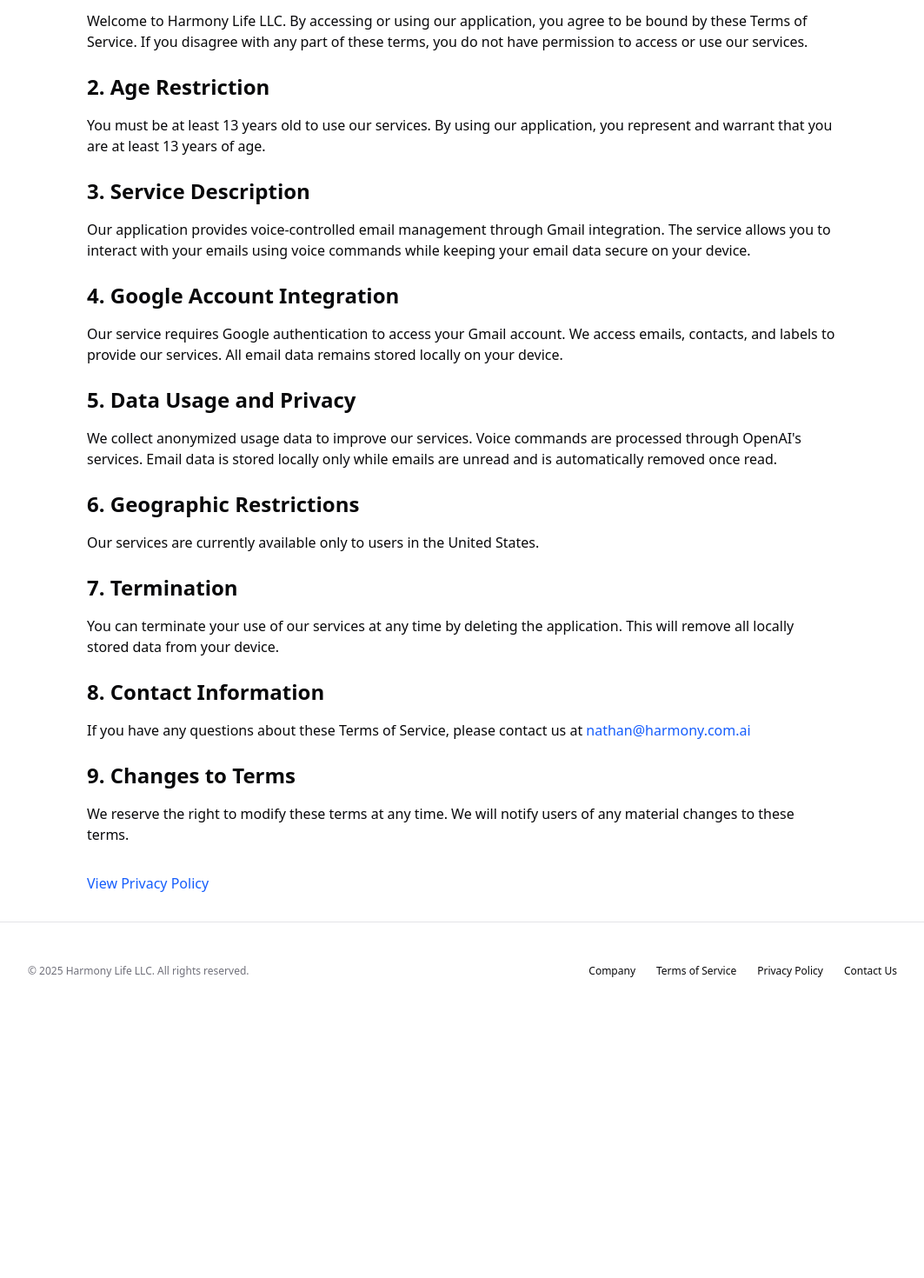
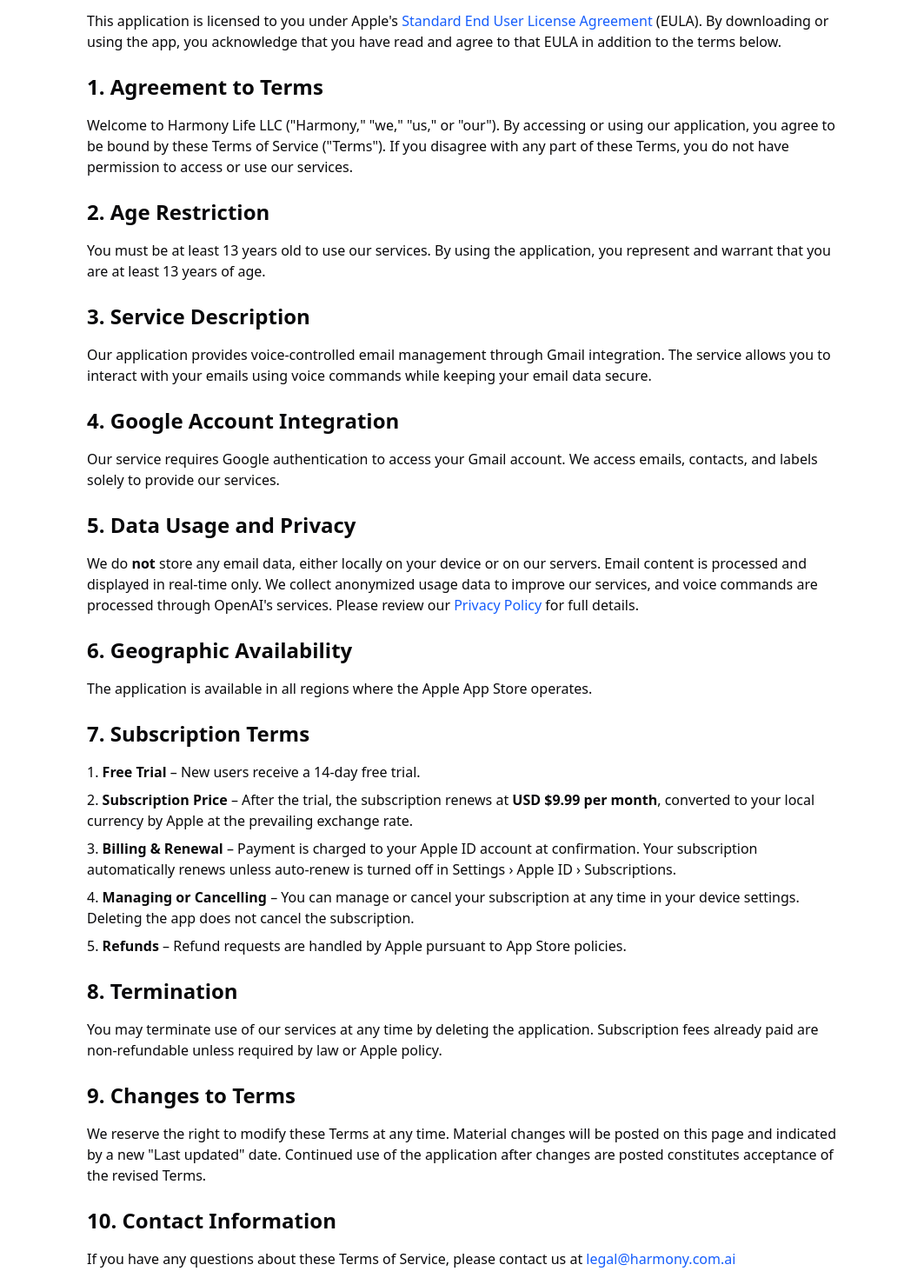
Before and after one commit to nathancovey/useharmony.com, a Next.js app: page /terms in a window 1280 px wide. Shown: the part 240-1710 px from the top of the page at 87% size, without its empty margins (108-1171 px from the left). Before the commit the page ends 1413 px from the top, so only its background shows below. Built offline with nearby package versions, Linux system fonts and the light colour scheme.

Commit message:
update terms

```diff
--- a/app/terms/page.tsx
+++ b/app/terms/page.tsx
@@ -24,77 +24,107 @@
   return (
     <div className="container max-w-4xl mx-auto px-4 py-8">
       <h1 className="text-3xl font-bold mb-4">Terms of Service</h1>
-      <p className="text-gray-500 mb-8">Last updated: May 13, 2025</p>
+      <p className="text-gray-500 mb-8">Last updated: June 25, 2025</p>
 
       <div className="space-y-6">
         <section>
+          <h2 className="text-2xl font-semibold mb-4">0. End-User License</h2>
+          <p className="mb-4">
+            This application is licensed to you under Apple&apos;s{' '}
+            <a href="https://www.apple.com/legal/internet-services/itunes/dev/stdeula/" target="_blank" className="text-blue-600 hover:underline">
+              Standard End User License Agreement
+            </a>{' '}
+            (EULA). By downloading or using the app, you acknowledge that you have read and agree to that EULA in addition to the terms below.
+          </p>
+        </section>
+
+        <section>
           <h2 className="text-2xl font-semibold mb-4">1. Agreement to Terms</h2>
           <p className="mb-4">
-            Welcome to Harmony Life LLC. By accessing or using our application, you agree to be bound by these Terms of Service. If you disagree with any part of these terms, you do not have permission to access or use our services.
+            Welcome to Harmony Life LLC (&quot;Harmony,&quot; &quot;we,&quot; &quot;us,&quot; or &quot;our&quot;). By accessing or using our application, you agree to be bound by these Terms of Service (&quot;Terms&quot;). If you disagree with any part of these Terms, you do not have permission to access or use our services.
           </p>
         </section>
 
         <section>
           <h2 className="text-2xl font-semibold mb-4">2. Age Restriction</h2>
           <p className="mb-4">
-            You must be at least 13 years old to use our services. By using our application, you represent and warrant that you are at least 13 years of age.
+            You must be at least 13 years old to use our services. By using the application, you represent and warrant that you are at least 13 years of age.
           </p>
         </section>
 
         <section>
           <h2 className="text-2xl font-semibold mb-4">3. Service Description</h2>
           <p className="mb-4">
-            Our application provides voice-controlled email management through Gmail integration. The service allows you to interact with your emails using voice commands while keeping your email data secure on your device.
+            Our application provides voice-controlled email management through Gmail integration. The service allows you to interact with your emails using voice commands while keeping your email data secure.
           </p>
         </section>
 
         <section>
           <h2 className="text-2xl font-semibold mb-4">4. Google Account Integration</h2>
           <p className="mb-4">
-            Our service requires Google authentication to access your Gmail account. We access emails, contacts, and labels to provide our services. All email data remains stored locally on your device.
+            Our service requires Google authentication to access your Gmail account. We access emails, contacts, and labels solely to provide our services.
           </p>
         </section>
 
         <section>
           <h2 className="text-2xl font-semibold mb-4">5. Data Usage and Privacy</h2>
           <p className="mb-4">
-            We collect anonymized usage data to improve our services. Voice commands are processed through OpenAI&apos;s services. Email data is stored locally only while emails are unread and is automatically removed once read.
+            We do <strong>not</strong> store any email data, either locally on your device or on our servers. Email content is processed and displayed in real-time only. We collect anonymized usage data to improve our services, and voice commands are processed through OpenAI&apos;s services. Please review our{' '}
+            <Link href="/privacy" className="text-blue-600 hover:underline">
+              Privacy Policy
+            </Link>{' '}
+            for full details.
           </p>
         </section>
 
         <section>
-          <h2 className="text-2xl font-semibold mb-4">6. Geographic Restrictions</h2>
+          <h2 className="text-2xl font-semibold mb-4">6. Geographic Availability</h2>
           <p className="mb-4">
-            Our services are currently available only to users in the United States.
+            The application is available in all regions where the Apple App Store operates.
           </p>
         </section>
 
         <section>
-          <h2 className="text-2xl font-semibold mb-4">7. Termination</h2>
-          <p className="mb-4">
-            You can terminate your use of our services at any time by deleting the application. This will remove all locally stored data from your device.
-          </p>
+          <h2 className="text-2xl font-semibold mb-4">7. Subscription Terms</h2>
+          <ol className="list-decimal list-inside mb-4 space-y-2">
+            <li><strong>Free Trial</strong> – New users receive a 14-day free trial.</li>
+            <li><strong>Subscription Price</strong> – After the trial, the subscription renews at <strong>USD $9.99 per month</strong>, converted to your local currency by Apple at the prevailing exchange rate.</li>
+            <li><strong>Billing & Renewal</strong> – Payment is charged to your Apple ID account at confirmation. Your subscription automatically renews unless auto-renew is turned off in Settings › Apple ID › Subscriptions.</li>
+            <li><strong>Managing or Cancelling</strong> – You can manage or cancel your subscription at any time in your device settings. Deleting the app does not cancel the subscription.</li>
+            <li><strong>Refunds</strong> – Refund requests are handled by Apple pursuant to App Store policies.</li>
+          </ol>
         </section>
 
         <section>
-          <h2 className="text-2xl font-semibold mb-4">8. Contact Information</h2>
+          <h2 className="text-2xl font-semibold mb-4">8. Termination</h2>
           <p className="mb-4">
-            If you have any questions about these Terms of Service, please contact us at{' '}
-            <a href="mailto:nathan@harmony.com.ai" className="text-blue-600 hover:underline">
-              nathan@harmony.com.ai
-            </a>
+            You may terminate use of our services at any time by deleting the application. Subscription fees already paid are non-refundable unless required by law or Apple policy.
           </p>
         </section>
 
         <section>
           <h2 className="text-2xl font-semibold mb-4">9. Changes to Terms</h2>
           <p className="mb-4">
-            We reserve the right to modify these terms at any time. We will notify users of any material changes to these terms.
+            We reserve the right to modify these Terms at any time. Material changes will be posted on this page and indicated by a new &quot;Last updated&quot; date. Continued use of the application after changes are posted constitutes acceptance of the revised Terms.
+          </p>
+        </section>
+
+        <section>
+          <h2 className="text-2xl font-semibold mb-4">10. Contact Information</h2>
+          <p className="mb-4">
+            If you have any questions about these Terms of Service, please contact us at{' '}
+            <a href="mailto:legal@harmony.com.ai" className="text-blue-600 hover:underline">
+              legal@harmony.com.ai
+            </a>
           </p>
         </section>
       </div>
 
       <div className="mt-8">
+        <p className="text-gray-500">© 2025 Harmony Life LLC. All rights reserved.</p>
+      </div>
+
+      <div className="mt-4">
         <Link href="/privacy" className="text-blue-600 hover:underline">
           View Privacy Policy
         </Link>
```
